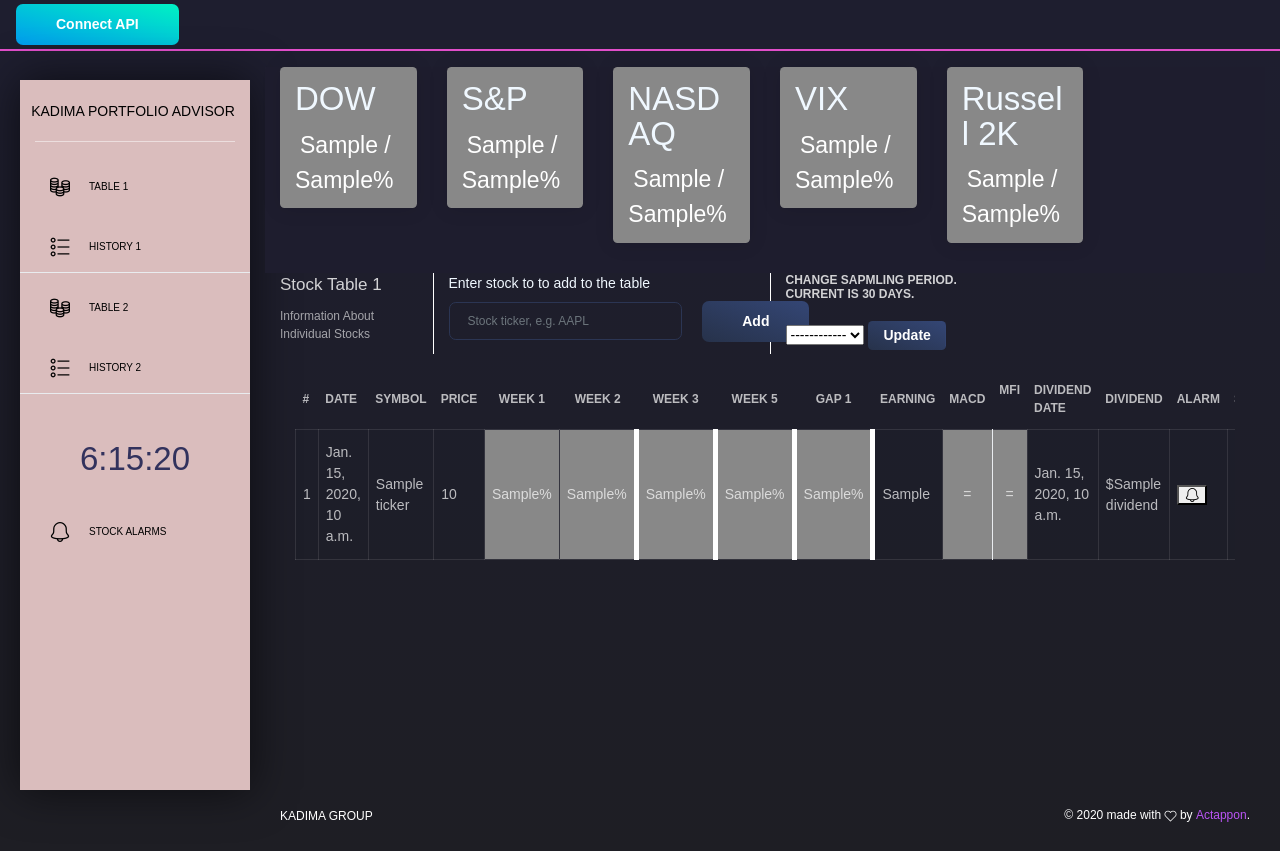
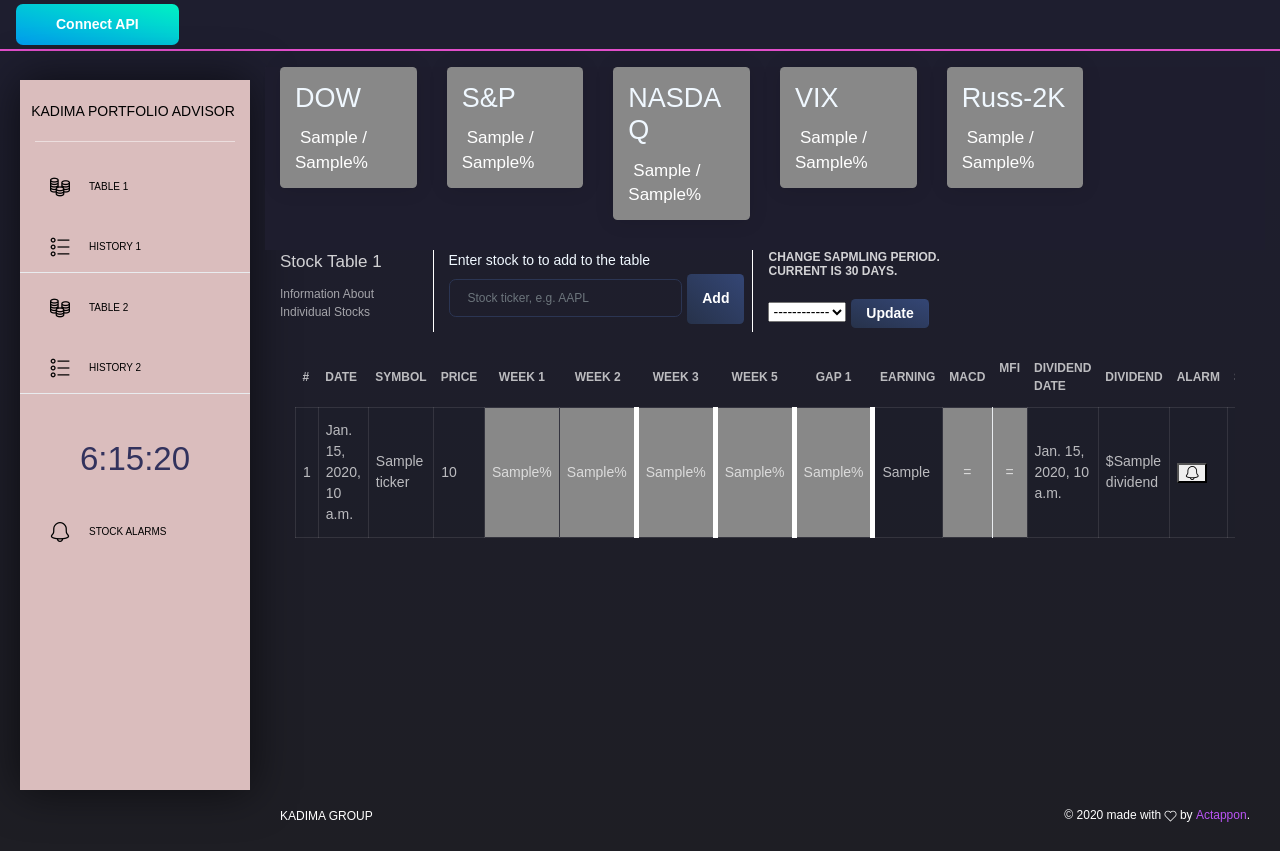
Before and after one commit to webclinic017/stocks_management, a Django app: template kadima/templates/kadima/home.html in a window 1280 px wide. Run offline with Django 3.2, Linux system fonts and the light colour scheme; data comes from the database, SQL or seed files in the repository; the template is opened without the code that fills it: most values are stand-ins (such as "Sample title", 1, 10 or a date in 2020); some libraries are stand-ins or nearby versions.

Commit message:
fix layout issue

```diff
--- a/kadima/templates/kadima/home.html
+++ b/kadima/templates/kadima/home.html
@@ -15,40 +15,40 @@
               <div class="col-lg-2">
                 <div class="card card-chart" style="background-color:{{ snp_color }};">
                   <div class="card-header">
-                    <h1 class="card-title" style="color: aliceblue;">DOW</h1>
-                    <h3 class="card-title"><i class="text-info"></i> {{ dow_value }} / {{ dow_change }}%</h3>
+                    <h2 class="card-title" style="color: aliceblue;">DOW</h2>
+                    <h4 class="card-title"><i class="text-info"></i> {{ dow_value }} / {{ dow_change }}%</h4>
                   </div>
                 </div>
               </div>
               <div class="col-lg-2">
                 <div class="card card-chart" style="background-color:{{ snp_color }};">
                   <div class="card-header">
-                    <h1 class="card-title" style="color: aliceblue;">S&P</h1>
-                    <h3 class="card-title"><i class="text-info"></i> {{ snp_value }} / {{ snp_change }}%</h3>
+                    <h2 class="card-title" style="color: aliceblue;">S&P</h2>
+                    <h4 class="card-title"><i class="text-info"></i> {{ snp_value }} / {{ snp_change }}%</h4>
                   </div>
                 </div>
               </div>
               <div class="col-lg-2">
                 <div class="card card-chart" style="background-color:{{ nas_color }};">
                   <div class="card-header">
-                    <h1 class="card-title" style="color: aliceblue;">NASDAQ</h1>
-                    <h3 class="card-title"><i class="text-success"></i> {{ nas_value }} / {{ nas_change }}%</h3>
+                    <h2 class="card-title" style="color: aliceblue;">NASDAQ</h2>
+                    <h4 class="card-title"><i class="text-success"></i> {{ nas_value }} / {{ nas_change }}%</h4>
                   </div>
                 </div>
               </div>
               <div class="col-lg-2">
                 <div class="card card-chart" style="background-color:{{ vix_color }};">
                   <div class="card-header">
-                    <h1 class="card-title" style="color: aliceblue;">VIX</h1>
-                    <h3 class="card-title"><i class="text-info"></i> {{ vix_value }} / {{ vix_change }}%</h3>
+                    <h2 class="card-title" style="color: aliceblue;">VIX</h2>
+                    <h4 class="card-title"><i class="text-info"></i> {{ vix_value }} / {{ vix_change }}%</h4>
                   </div>
                 </div>
               </div>
               <div class="col-lg-2">
                 <div class="card card-chart" style="background-color:{{ r2k_color }};">
                   <div class="card-header">
-                    <h1 class="card-title" style="color: aliceblue;">Russell 2K</h1>
-                    <h3 class="card-title"><i class="text-info"></i> {{ r2k_value }} / {{ r2k_change }}%</h3>
+                    <h2 class="card-title" style="color: aliceblue;">Russ-2K</h2>
+                    <h4 class="card-title"><i class="text-info"></i> {{ r2k_value }} / {{ r2k_change }}%</h4>
                   </div>
                 </div>
               </div>
@@ -56,25 +56,27 @@
         {% endif %}
 
         <div class="row">
-            <div class="col-md-12 pr-md-1">
+            <div class="col-sm-12 pr-md-1">
                 <form method="POST" enctype="multipart/form-data">
                     {% csrf_token %}
                     <div class="row" style="padding-bottom: 0 !important;">
-                      <div class="col-2" style="border-right: 1px solid white;">
+
+                      <div class="col-sm-2" style="border-right: 1px solid white;">
                         <div class="form-group">
                             <h4 class="card-title" id="table_index" value="{% url 'stock-data-api' table_index=table_index %}" >Stock Table {{ table_index }}</h4>
                             <p class="category"> Information about individual stocks</p>
                         </div>
                       </div>
-                      <div class="col-md-3 pr-md-1">
+
+                      <div class="col-sm-3 pr-md-1" >
                         <div class="form-group">
                           <label style="color: aliceblue;">Enter stock to to add to the table</label>
                           <input type="text" class="form-control" name="stock" placeholder="Stock ticker, e.g. AAPL">
                         </div>
                       </div>
-                      <div class="col-md-1 pr-md-1 pt-4" style="border-right: 1px solid white;">
-                        <input type="submit" name="add_stock" class="btn btn-fill btn-secondary bg-secondary" value='Add'>
-                      </div>                        <div class="col-3">
+                        <input type="submit" name="add_stock" class="btn btn-sm mt-4 mb-2 mr-2" value='Add'>
+
+                        <div class="col-sm-3" style="border-left: 1px solid white;">
                           <h6>Change sapmling period. Current is {% if sample_period_14 %} 14 {% else %} 30 {% endif %} days.</h6>
                           <div class="pt-2">
                             <select name="sample_period" id="sample_period">
```
